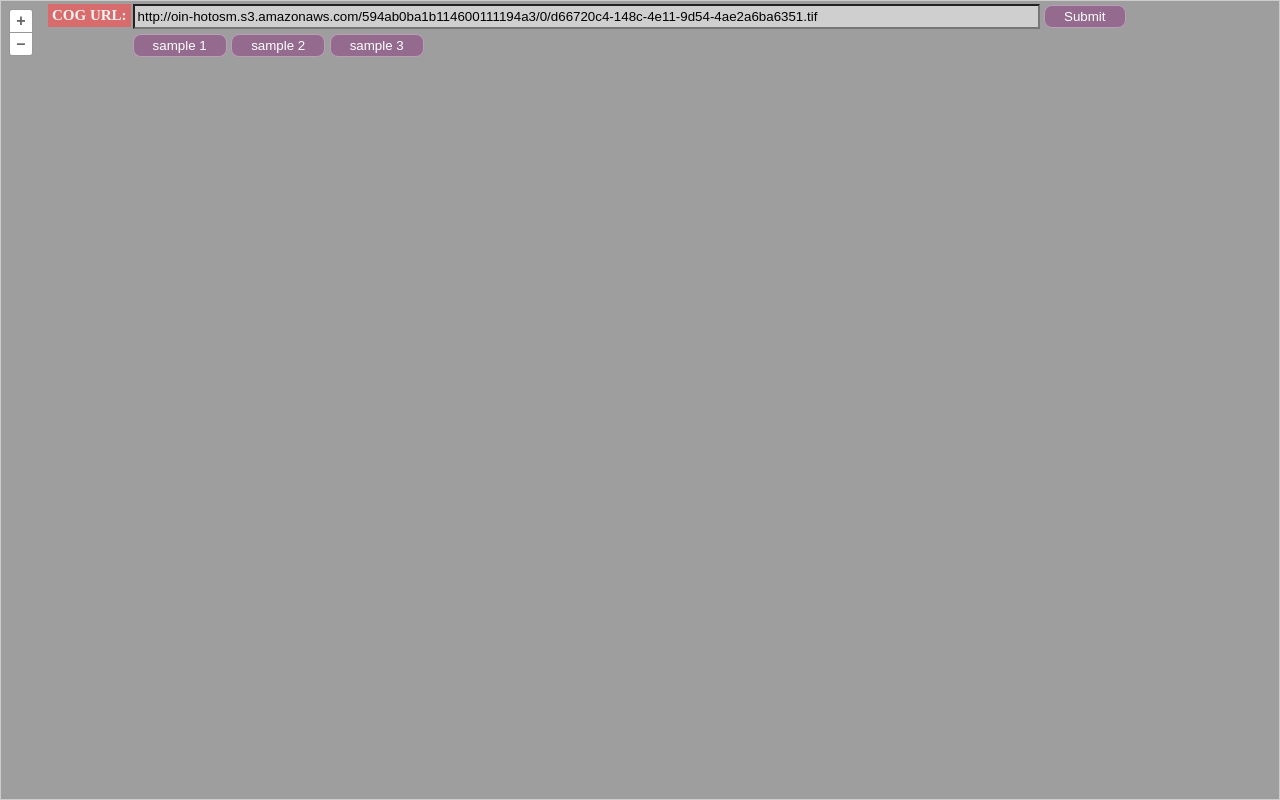
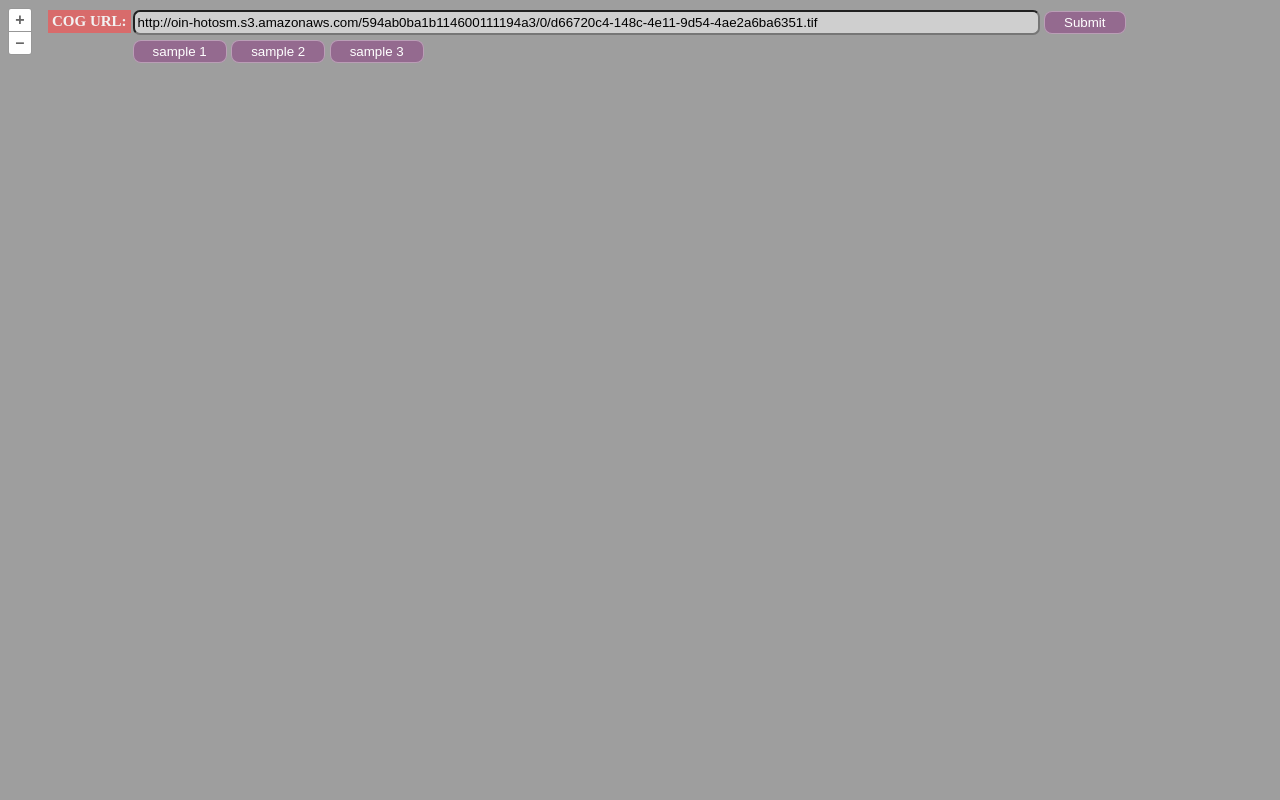
Before and after one commit to cholmes/cog-map, a website built with Parcel: page index.html in a window 1280 px wide. Built offline with nearby package versions, Linux system fonts and the light colour scheme; what hashed, ol-hashed would draw is missing.

Commit message:
formatting changes, and added validurl package

```diff
--- a/index.html
+++ b/index.html
@@ -24,7 +24,7 @@
 
       .controls {
         position: absolute;
-        top: 4px;
+        top: 10px;
         left: 46px;
         background-color: rgba(147, 93, 140, 0);
         font-family: "Source Sans Pro", Helvetica, sans-serif;
@@ -36,6 +36,9 @@
       .text-field {
         background-color: rgba(220, 220, 220, 0.8);
         padding: 3px;
+        -webkit-border-radius: 7px;
+        -moz-border-radius: 7px;
+        border-radius: 7px;
       }
 
       .text {
@@ -85,7 +88,7 @@
     </style>
   </head>
   <body>
-    <div id="map" class="map" style="border: 1px solid #ccc;"></div>
+    <div id="map" class="map" ></div>
     <div class="controls">
       <!--p><input type="checkbox" id="labels" name="labels"  checked="true"> Labels</p-->
 
--- a/main.js
+++ b/main.js
@@ -6,7 +6,7 @@ import XYZ from 'ol/source/xyz';
 import proj from 'ol/proj'; //is this the right way to pull this in? Or should it just be a single class?
 import sync from 'ol-hashed';
 import hashed from 'hashed';
-import jquery from 'jquery';
+import { getJSON } from 'jquery';
 import validUrl from 'valid-url';
 
 var labels = new TileLayer({
@@ -41,7 +41,7 @@ function zoomLoad(name) {
   if (ValidURL(name)) {
     var boundsUrl = "https://bstlgagxwg.execute-api.us-east-1.amazonaws.com/production/bounds?url=" + name;
 
-    jquery.getJSON(boundsUrl, function(result) {
+    getJSON(boundsUrl, function(result) {
 
       var extent = proj.transformExtent(result.bounds, 'EPSG:4326', 'EPSG:3857');
       map.getView().fit(extent, map.getSize());
--- a/package.json
+++ b/package.json
@@ -6,7 +6,8 @@
   "dependencies": {
     "jquery": "^3.2.1",
     "ol": "^4.6.4",
-    "ol-hashed": "^1.0.2"
+    "ol-hashed": "^1.0.2",
+    "valid-url": "^1.0.9"
   },
   "devDependencies": {
     "parcel-bundler": "^1.2.1"
```
